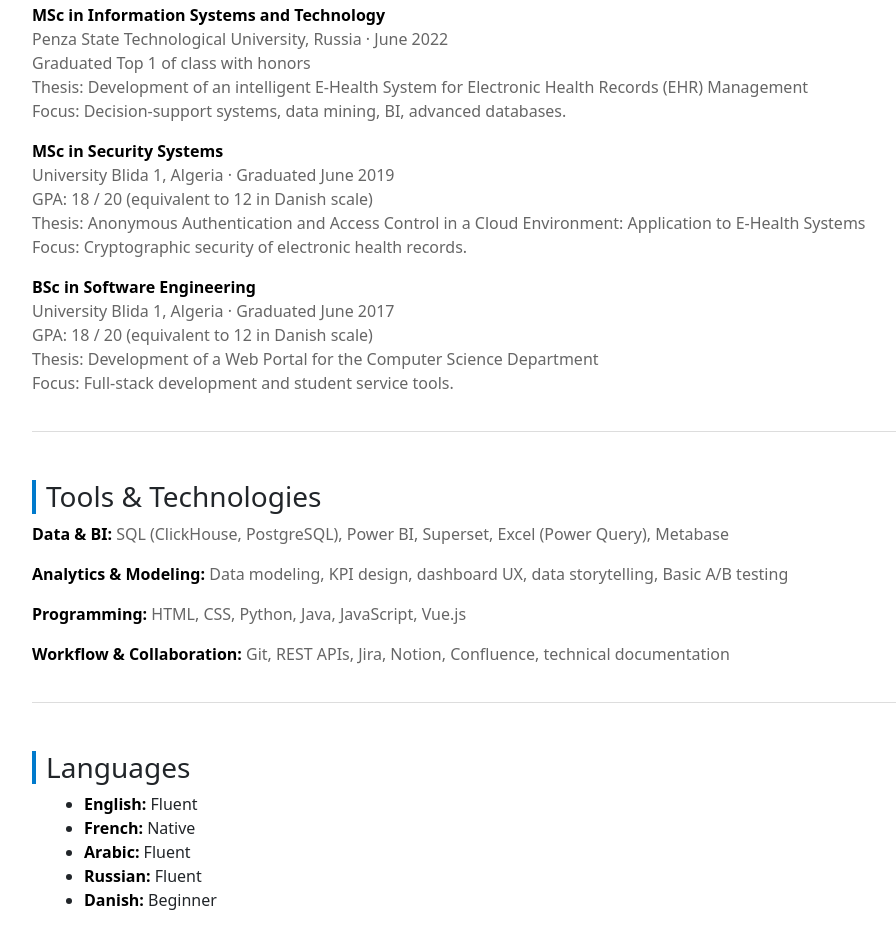
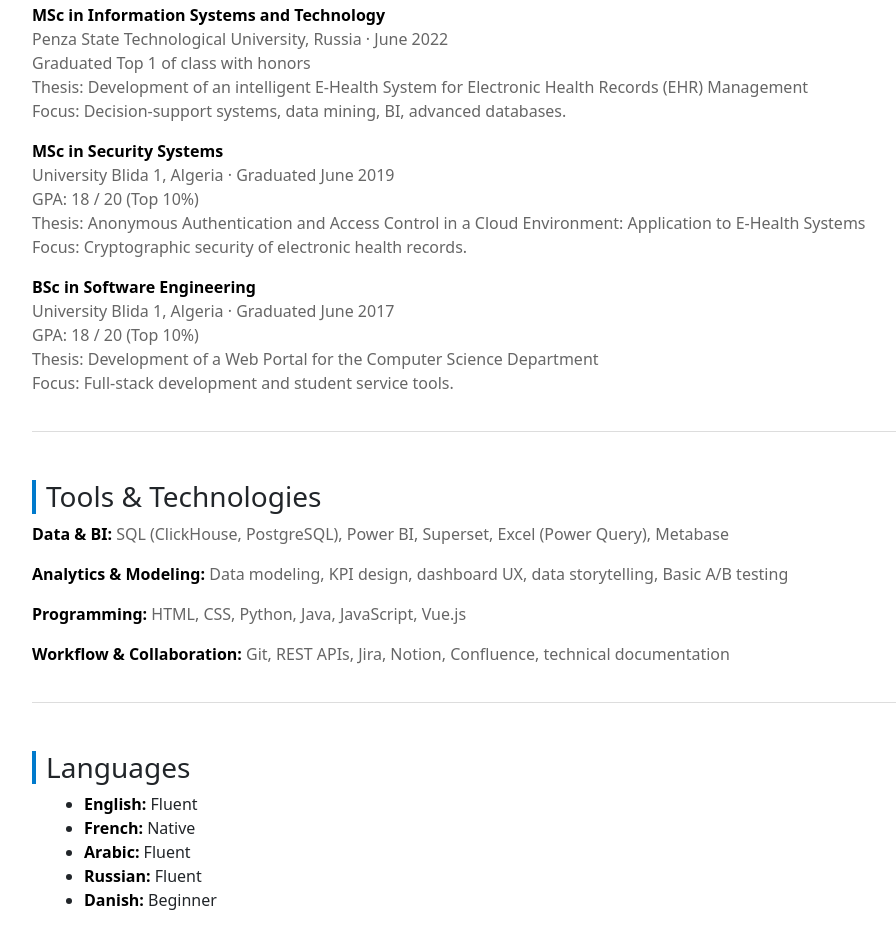
Before and after one commit to Zari35/portfolio_general, a plain HTML site: page index.html in a window 1280 px wide. Shown: the part 1770-2706 px from the top of the page, without its empty margins (50-946 px from the left). Drawn offline with nearby package versions, Linux system fonts and the light colour scheme.

Commit message:
Update CV

```diff
--- a/index.html
+++ b/index.html
@@ -128,7 +128,7 @@
   <p class="mt-2">
     <strong>MSc in Security Systems</strong><br>
     University Blida 1, Algeria · Graduated June 2019<br>
-    GPA: 18 / 20 (equivalent to 12 in Danish scale)<br>
+    GPA: 18 / 20 (Top 10%)<br>
     Thesis: Anonymous Authentication and Access Control in a Cloud Environment: Application to E-Health Systems<br>
     Focus: Cryptographic security of electronic health records.
   </p>
@@ -136,7 +136,7 @@
   <p class="mt-2">
     <strong>BSc in Software Engineering</strong><br>
     University Blida 1, Algeria · Graduated June 2017<br>
-    GPA: 18 / 20 (equivalent to 12 in Danish scale)<br>
+    GPA: 18 / 20 (Top 10%)<br>
     Thesis: Development of a Web Portal for the Computer Science Department<br>
     Focus: Full-stack development and student service tools.
   </p>
```
